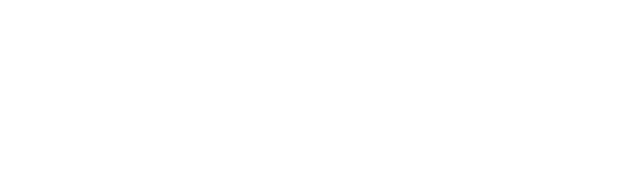
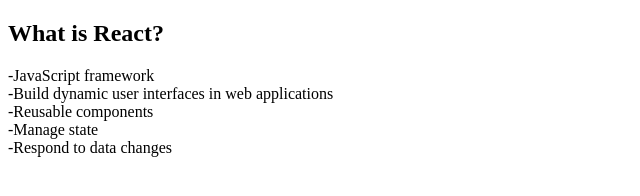
Before and after one commit to HowToSoftwareSolutions/interviewer, a plain HTML site: page app/index.html in a window 1280 px wide. Shown: the whole page, without its empty margins (0-640 px from the left). Drawn offline with Linux system fonts and the light colour scheme.

Commit message:
minimum useful app, question and answer

```diff
--- a/app/index.html
+++ b/app/index.html
@@ -3,4 +3,28 @@
     <head>
         <title>Interviewer</title>
     </head>
+
+    <body>
+        <!--question-->
+        <h2>What is React?</h2>
+
+        <!--answer-->
+        <div>
+            <div>
+                -JavaScript framework
+            </div>
+            <div>
+                -Build dynamic user interfaces in web applications
+            </div>
+            <div>
+                -Reusable components
+            </div>
+            <div>
+                -Manage state
+            </div>
+            <div>
+                -Respond to data changes
+            </div>
+        </div>
+    </body>
 </html>
```
